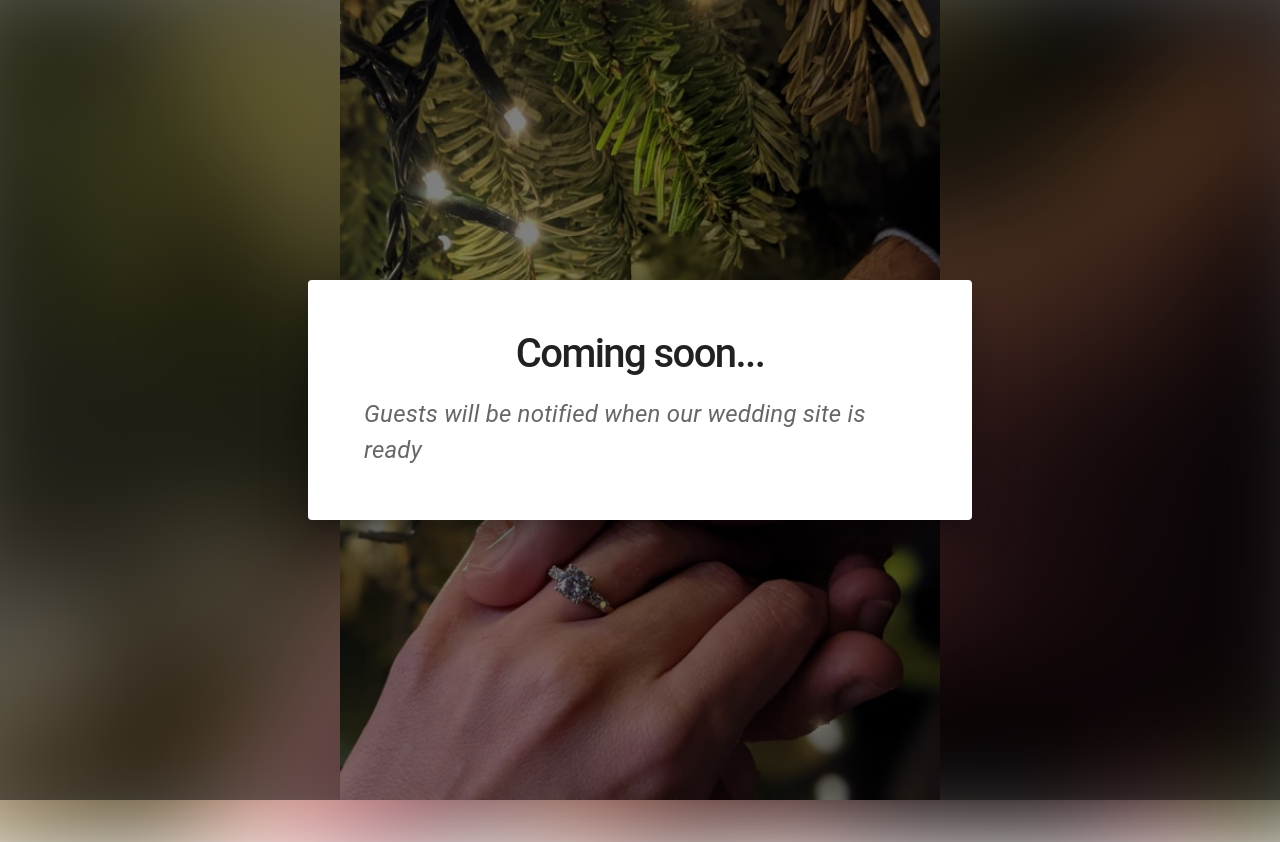
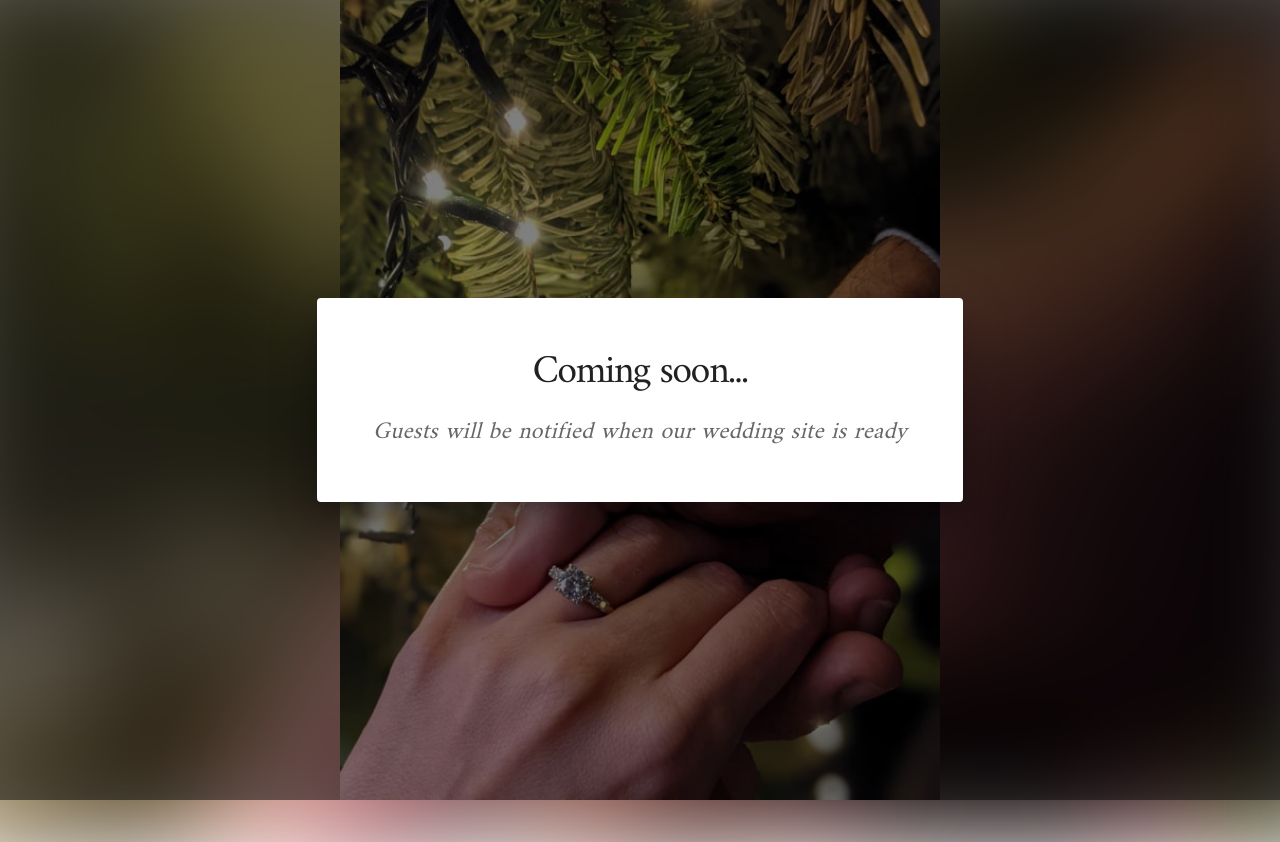
Before and after one commit to alexandermichaud-drizly/wedding, a React (Create React App) app: page / in a window 1280 px wide. Shown: the top 842 px of the page. Built offline with nearby package versions, Linux system fonts and the light colour scheme.

Commit message:
Fixed fonts

```diff
--- a/src/TempApp.module.scss
+++ b/src/TempApp.module.scss
@@ -36,15 +36,13 @@ body {
   }
 }
 
-.Dialog {
-  font-family: $amiri;
-}
 
 .Dialog.Paper {
   padding: 32px;
 }
 
 .Dialog.TitleText {
+  font-family: $amiri;
   text-align: center;
   font-size: 40px;
   letter-spacing: -0.04em;
@@ -52,6 +50,7 @@ body {
 }
 
 .Dialog.ContentText {
+  font-family: $amiri;
   font-size: 24px;
   line-height: 1.5em;
   font-style: italic;
```
